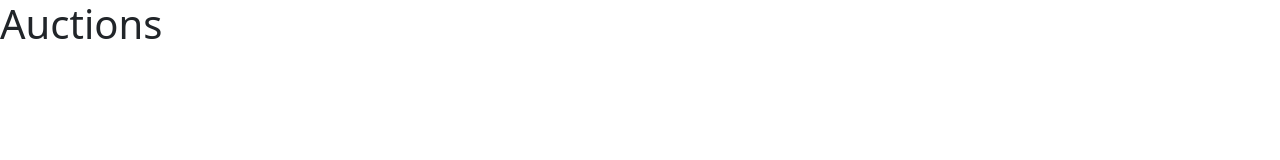
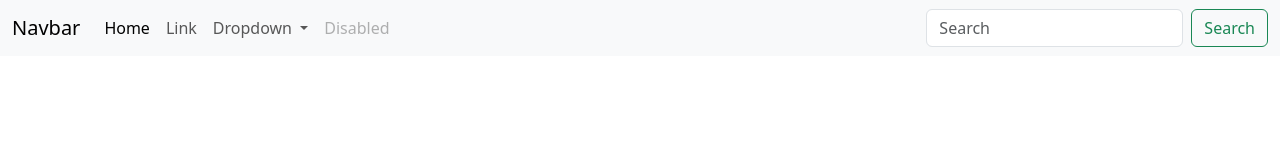
Before and after one commit to JeanArce/semester-project-two-auctions, a website: page index.html in a window 1280 px wide. Drawn offline with nearby package versions, Linux system fonts and the light colour scheme; files that its build step writes are made by us from their sources.

Commit message:
test header

```diff
--- a/index.html
+++ b/index.html
@@ -8,7 +8,48 @@
     <script src="./src/scripts/index.js"></script>
 </head>
 <body>
-    <h1>Auctions</h1>
+    <header>
+
+        <nav class="navbar navbar-expand-lg navbar-light bg-light">
+  <div class="container-fluid">
+    <a class="navbar-brand" href="#">Navbar</a>
+    <button class="navbar-toggler" type="button" data-bs-toggle="collapse" data-bs-target="#navbarSupportedContent" aria-controls="navbarSupportedContent" aria-expanded="false" aria-label="Toggle navigation">
+      <span class="navbar-toggler-icon"></span>
+    </button>
+    <div class="collapse navbar-collapse" id="navbarSupportedContent">
+      <ul class="navbar-nav me-auto mb-2 mb-lg-0">
+        <li class="nav-item">
+          <a class="nav-link active" aria-current="page" href="#">Home</a>
+        </li>
+        <li class="nav-item">
+          <a class="nav-link" href="#">Link</a>
+        </li>
+        <li class="nav-item dropdown">
+          <a class="nav-link dropdown-toggle" href="#" id="navbarDropdown" role="button" data-bs-toggle="dropdown" aria-expanded="false">
+            Dropdown
+          </a>
+          <ul class="dropdown-menu" aria-labelledby="navbarDropdown">
+            <li><a class="dropdown-item" href="#">Action</a></li>
+            <li><a class="dropdown-item" href="#">Another action</a></li>
+            <li><hr class="dropdown-divider"></li>
+            <li><a class="dropdown-item" href="#">Something else here</a></li>
+          </ul>
+        </li>
+        <li class="nav-item">
+          <a class="nav-link disabled" href="#" tabindex="-1" aria-disabled="true">Disabled</a>
+        </li>
+      </ul>
+      <form class="d-flex">
+        <input class="form-control me-2" type="search" placeholder="Search" aria-label="Search">
+        <button class="btn btn-outline-success" type="submit">Search</button>
+      </form>
+    </div>
+  </div>
+</nav>
+
+
+
+    </header>
 
 </body>
 </html>
```
Also changed, not shown: images/fb.jpg (added), images/ig .jpg (added), images/logo.png (added), images/search.jpg (added), images/twitter.jpg (added), 1 other file.
